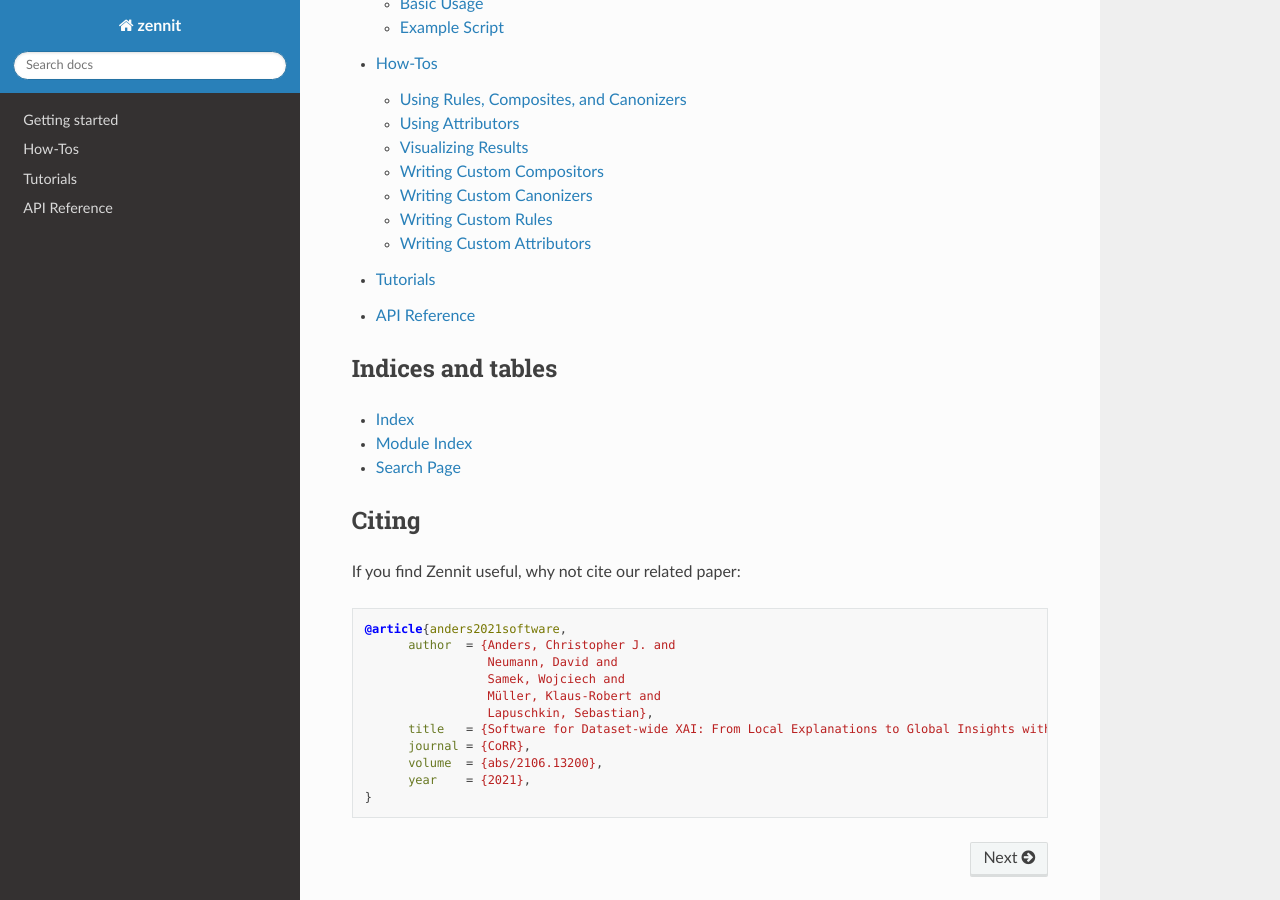
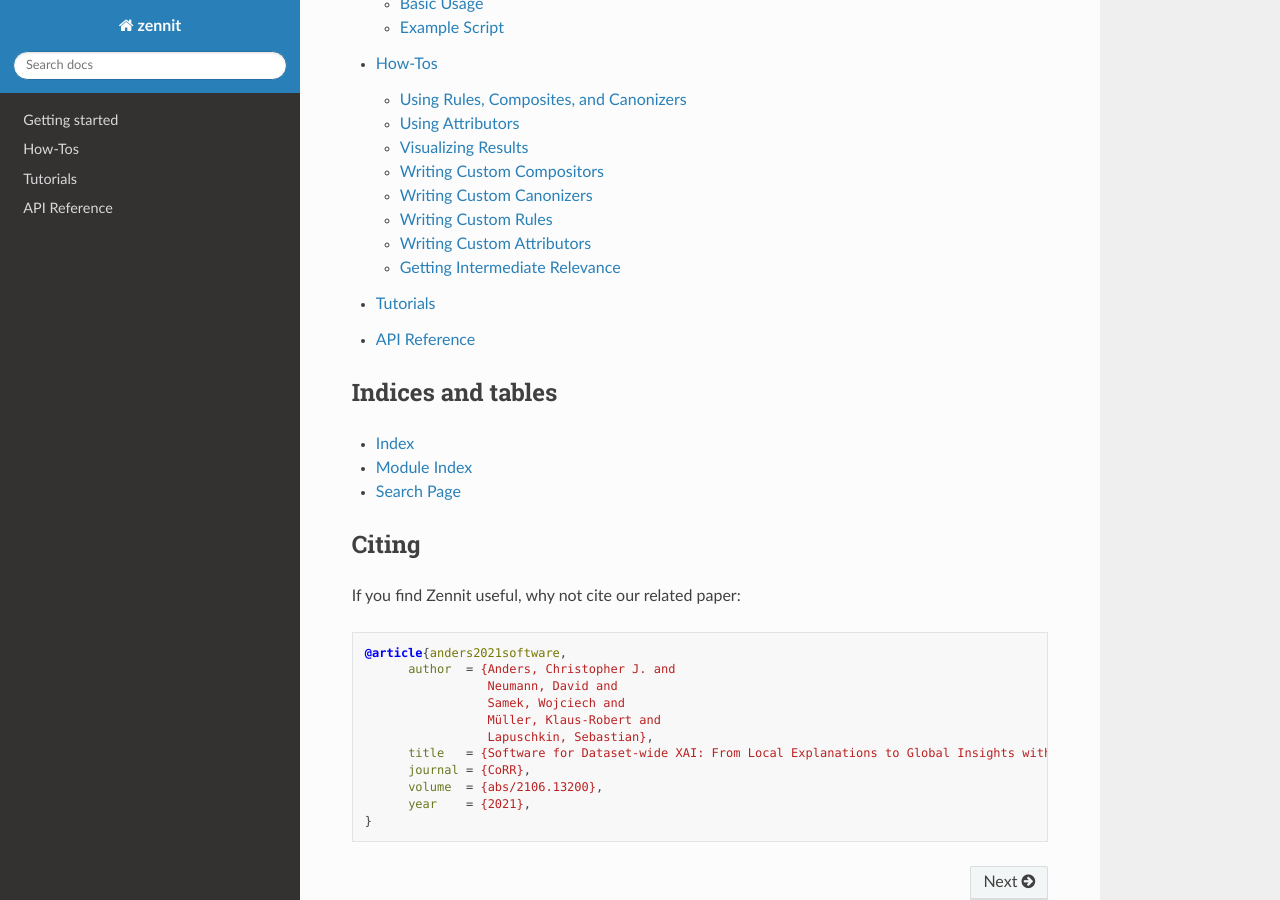
Before and after one commit to chr5tphr/zennit, a Sphinx documentation site: the page built from docs/source/index.rst, in a window 1280 px wide and 900 px high, scrolled down 567 px. Built offline with Sphinx 7.4.7 and the Read the Docs theme 2.0.0, drawn with Linux system fonts in a browser that asks for light colours; formulas are drawn with MathJax 3; pages that are not in the unit, such as notebooks, are missing from menus; the version number could not be read and is left out.

Commit message:
Docs: Fix missing files
- added stub file for how-to *getting intermediate results*
- commented-out missing tutorials for tutorial/index.rst

```diff
--- /dev/null
+++ b/docs/source/how-to/get-intermediate-relevance.rst
@@ -0,0 +1,3 @@
+==============================
+Getting Intermediate Relevance
+==============================
--- a/docs/source/tutorial/index.rst
+++ b/docs/source/tutorial/index.rst
@@ -5,6 +5,7 @@
 .. toctree::
     :maxdepth: 1
 
+..
     image-classification-with-vgg-and-resnet
     image-segmentation-with-unet
     text-classification-with-tbd
```
